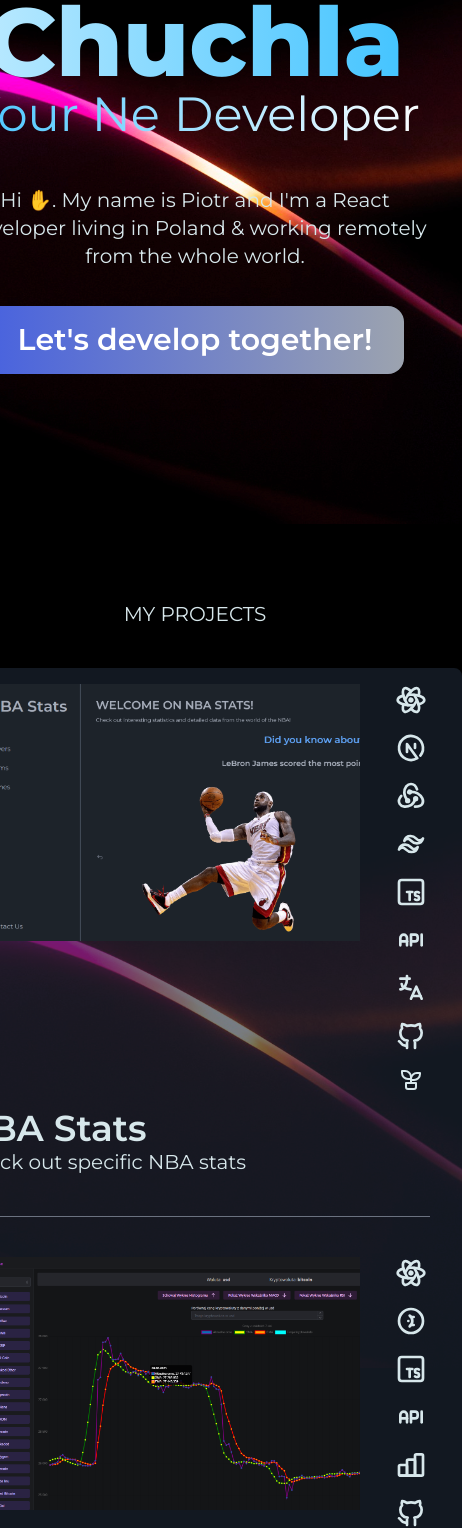
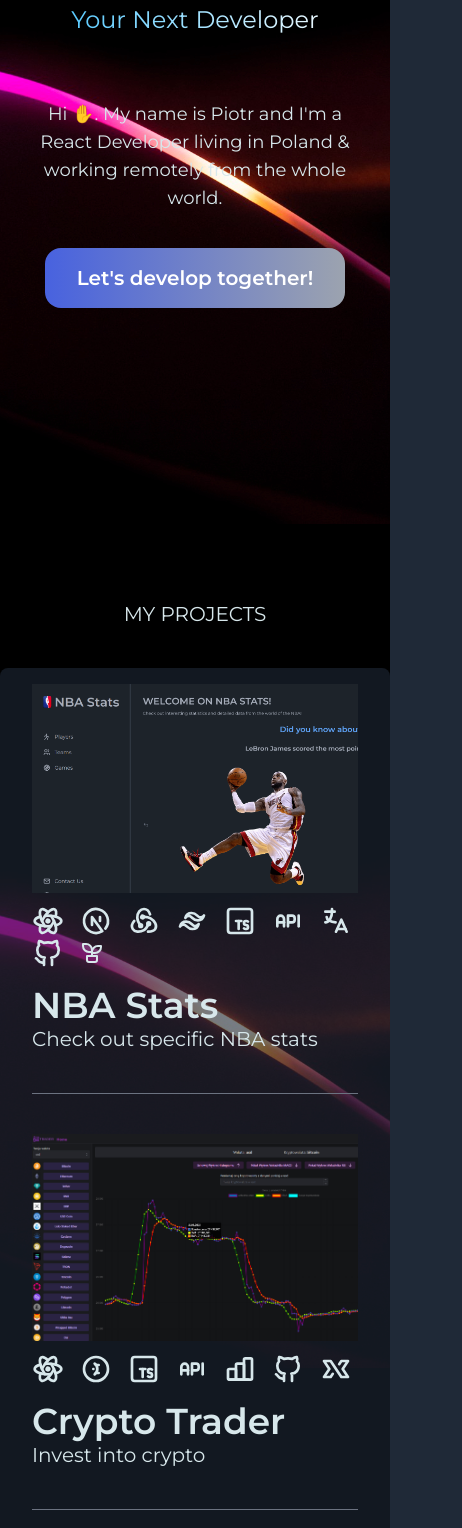
Before and after one commit to piotrchuchla9/portfolio, a Next.js app: page / in a window 390 px wide. Shown: the part 320-1848 px from the top of the page, 462 px wide, since content can reach past the window. Built offline with nearby package versions, Linux system fonts and the light colour scheme.

Commit message:
feat: mobile view & smooth scroll

```diff
--- a/app/components/about.tsx
+++ b/app/components/about.tsx
@@ -5,10 +5,10 @@
 /* eslint-disable react/no-unescaped-entities */
 export function About() {
   return (
-    <div className="mt-40 py-4 px-8 text-center rounded-lg mb-20 flex justify-center">
-      <div className="max-w-[1000px]">
+    <div className="mt-40 py-4 px-8 text-center rounded-lg md:mb-20 flex justify-center">
+      <div className="max-w-[400px] md:max-w-[1000px]">
         <p className="text-xl pb-10">ABOUT ME</p>
-        <p className="text-5xl leading-normal">
+        <p className="text-xl md:text-5xl leading-normal">
           <span>I'm a </span>
           <span className="text-transparent bg-clip-text bg-gradient-to-r from-[#44c4ff] to-white">
             <TypeAnimation
@@ -30,7 +30,7 @@
             />
           </span>
           <span>
-            developer <br></br>
+            developer<br></br>
           </span>
           <span>
             focusing on developing bug-free 🐛 web aplications. As an front end
--- a/app/components/footer.tsx
+++ b/app/components/footer.tsx
@@ -3,7 +3,7 @@
 export function Footer() {
   return (
     <div className="w-full py-4">
-      <div className="px-20 max-w-[1440px] mx-auto flex items-center justify-between rounded-t-2xl">
+      <div className="md:px-20 max-w-[1440px] mx-auto flex items-center md:justify-between rounded-t-2xl">
         <div className="ml-2 flex flex-col">
           <ButtonNav to="/" className="font-semibold text-[#44c4ff]">
             Piotr Chuchla
--- a/app/components/header.tsx
+++ b/app/components/header.tsx
@@ -2,8 +2,8 @@
 
 export function Header() {
   return (
-    <div className="w-full h-20  py-4">
-      <div className="px-20 max-w-[1440px] h-full bg-transparent mx-auto flex items-center justify-between">
+    <div className="w-full h-20 py-4">
+      <div className="px-5 md:px-20 max-w-[1440px] h-full bg-transparent mx-auto flex items-center justify-between">
         <ButtonNav to="#" className="flex justify-center">
           <div className="h-[24px] text-xl">
             <span className="text-[#44c4ff] font-semibold">Piotr Chuchla</span>
--- a/app/components/hero.tsx
+++ b/app/components/hero.tsx
@@ -8,12 +8,12 @@
   return (
     <div className="flex flex-col justify-center items-center py-4 px-8 text-center rounded-lg mb-10 h-[90vh]">
       <div>
-        <p className="text-8xl">
+        <p className="text-4xl md:text-8xl">
           <span className="ml-3 font-extrabold text-transparent bg-clip-text bg-gradient-to-r from-white to-[#44c4ff]">
             Piotr Chuchla
           </span>
         </p>
-        <div className="text-5xl text-transparent bg-clip-text bg-gradient-to-r from-[#44c4ff] to-white h-20">
+        <div className="text-2xl md:text-5xl text-transparent bg-clip-text bg-gradient-to-r from-[#44c4ff] to-white h-20">
           <TypeAnimation
             sequence={[
               "Your Front End",
@@ -35,16 +35,17 @@
           />
           <span>Developer</span>
         </div>
-        <div className="mt-4 flex justify-center pb-5 text-xl">
-          <p className="max-w-[600px]">
-            Hi ✋. My name is Piotr and I'm a React Developer living in Poland & working remotely from the whole world.
+        <div className="mt-4 flex justify-center pb-5 text-lg md:text-xl">
+          <p className="max-w-[400px] md:max-w-[600px]">
+            Hi ✋. My name is Piotr and I'm a React Developer living in Poland &
+            working remotely from the whole world.
           </p>
         </div>
         <ButtonNav
           to="#projects"
           className="py-4 px-8 mt-4 mb-2 rounded-2xl bg-gradient-to-r from-[#4862df] to-gray-400 items-center justify-center inline-block"
         >
-          <span className="text-3xl text-white font-semibold">
+          <span className="text-xl md:text-3xl text-white font-semibold">
             Let's develop together!
           </span>
         </ButtonNav>
--- a/app/components/projects.tsx
+++ b/app/components/projects.tsx
@@ -28,8 +28,8 @@
   return (
     <div id="projects">
       <p className="text-xl pb-10 pt-10 text-center">MY PROJECTS</p>
-      <div className="bg-gray-800 bg-opacity-60 py-4 px-8 rounded-lg mb-20 max-w-[750px] mx-auto">
-        <div className="flex">
+      <div className="bg-gray-800 bg-opacity-60 py-4 px-8 rounded-lg mb-20 max-w-[400px] md:max-w-[750px] mx-auto">
+        <div className="md:flex">
           <a
             className="block"
             href="https://statsnba.netlify.app/en/games"
@@ -47,8 +47,8 @@
               />
             </div>
           </a>
-          <div className="ml-4 text-4xl w-20">
-            <div className="pl-4 flex flex-col gap-4 items-center">
+          <div className="md:block md:ml-4 mt-3 md:mt-0 text-4xl md:w-20 max-w-[400px]">
+            <div className="flex md:pl-4 md:flex-col gap-4 md:items-center">
               <div title="React">
                 <IconReact />
               </div>
@@ -70,6 +70,14 @@
               <div title="i18n">
                 <IconLanguage />
               </div>
+              <div className="hidden md:block" title="GitHub">
+                <IconGithub />
+              </div>
+              <div className="hidden md:block" title="DaisyUI">
+                <IconDaisy />
+              </div>
+            </div>
+            <div className="flex md:hidden md:pl-4 md:flex-col gap-4 items-center">
               <div title="GitHub">
                 <IconGithub />
               </div>
@@ -83,7 +91,7 @@
           <p className="font-semibold">NBA Stats</p>
           <p className="text-xl">Check out specific NBA stats</p>
         </div>
-        <div className="flex mt-10 border-t-[1px] border-gray-500 pt-10">
+        <div className="md:flex mt-10 border-t-[1px] border-gray-500 pt-10">
           <a
             href="https://trader-praca-inz.netlify.app"
             target="_blank"
@@ -101,8 +109,8 @@
               />
             </div>
           </a>
-          <div className="ml-4 text-4xl w-20">
-            <div className="pl-4 flex flex-col gap-4 items-center">
+          <div className="md:ml-4 mt-3 md:mt-0 text-4xl w-20">
+            <div className="md:pl-4 flex md:flex-col gap-4 items-center">
               <div title="React">
                 <IconReact />
               </div>
@@ -131,7 +139,7 @@
           <p className="font-semibold">Crypto Trader</p>
           <p className="text-xl">Invest into crypto</p>
         </div>
-        <div className="flex mt-10 border-t-[1px] border-gray-500 pt-10">
+        <div className="md:flex mt-10 border-t-[1px] border-gray-500 pt-10">
           <a
             className="block"
             target="_blank"
@@ -149,8 +157,8 @@
               />
             </div>
           </a>
-          <div className="ml-4 text-4xl w-20">
-            <div className="pl-4 flex flex-col gap-4 items-center">
+          <div className="md:ml-4 text-4xl w-20">
+            <div className="md:pl-4 mt-3 md:mt-0 flex md:flex-col gap-4 items-center">
               <div title="React">
                 <IconReact />
               </div>
--- a/app/components/technology.tsx
+++ b/app/components/technology.tsx
@@ -14,17 +14,18 @@
   ];
 
   return (
+    <div className="flex justify-center">
       <div
         style={{ transform: "rotate(5deg)" }}
-      className=" flex items-center min-h-[400px] justify-center w-[95vw]"
+        className=" flex items-center min-h-[250px] md:min-h-[400px] justify-center w-[90vw] md:w-[95vw]"
       >
-      <div className="w-[220%] h-40 border-t border-b border-gray-600 overflow-hidden relative ">
-        <div className="w-[220%] flex items-center h-40 justify-around absolute left-0 animate-scroll-15s animate">
+        <div className="w-[220%] h-28 md:h-40 overflow-hidden relative ">
+          <div className="w-[220%] flex items-center h-40 justify-around absolute left-0 animate-scroll-5s md:animate-scroll-15s animate">
             {items.map((i) => {
               return (
                 <div
                   key={i}
-                className="flex justify-center items-start text-[60px]"
+                  className="mb-12 flex justify-center items-start text-[40px] md:text-[60px]"
                 >
                   <p>
                     <span className="text-pink-400 flex items-center">
@@ -44,7 +45,7 @@
               return (
                 <div
                   key={i}
-                className="flex justify-center items-start text-[60px]"
+                  className="mb-12 flex justify-center items-start text-[40px] md:text-[60px]"
                 >
                   <p>
                     <span className="text-pink-400 flex items-center">
@@ -63,5 +64,6 @@
           </div>
         </div>
       </div>
+    </div>
   );
 }
--- a/app/globals.css
+++ b/app/globals.css
@@ -1,6 +1,12 @@
 @tailwind base;
 @tailwind components;
 @tailwind utilities;
+
+@layer base {
+  html {
+    @apply scroll-smooth;
+  }
+}
 
 body {
   color: #D7E7EB;
--- a/app/page.tsx
+++ b/app/page.tsx
@@ -10,7 +10,7 @@
   return (
     <div>
       <Header />
-      <div className="flex flex-col items-center scroll-smooth">
+      <div className="flex flex-col items-center">
         <div className="">
           <Hero />
           <Projects />
--- a/tailwind.config.ts
+++ b/tailwind.config.ts
@@ -19,9 +19,14 @@
           "0%": { left: "0" },
           "100%": { left: "-100%" },
         },
+        scrollMd: {
+          "0%": { left: "0" },
+          "100%": { left: "-440%" },
+        }
       },
       animation: {
         "scroll-15s": "scroll 15s linear infinite",
+        "scroll-5s": "scrollMd 10s linear infinite",
       },
     },
   },
```
Also changed, not shown: app/components/contact.tsx (+45 -3 lines). Lines whose indentation alone changed are shown as unchanged.
